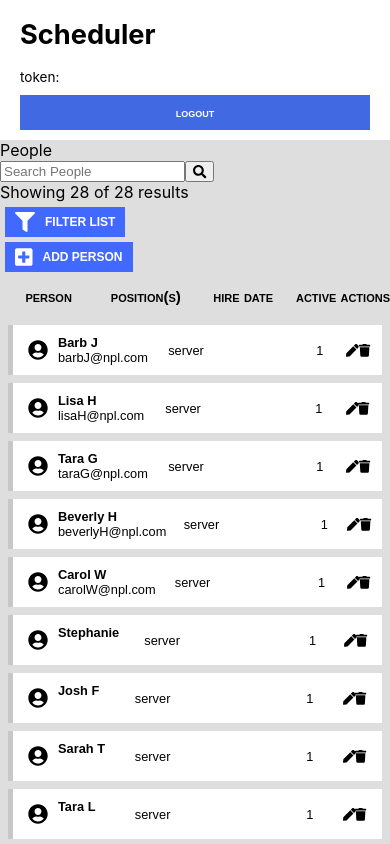
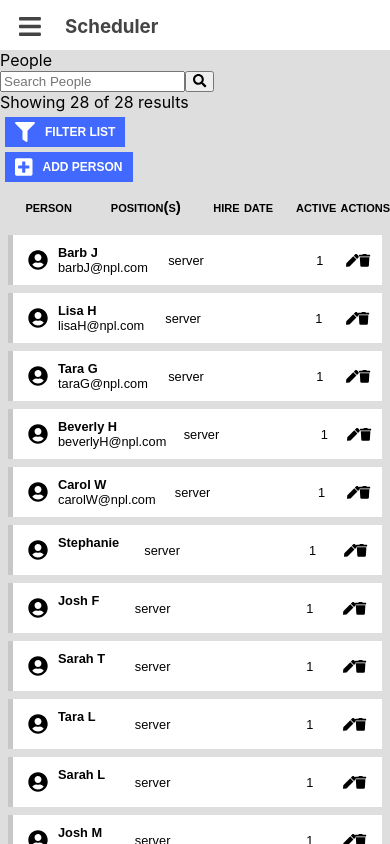
Before and after one commit to matthewray-pgh/scheduler, a React (Create React App) app: page /people in a window 390 px wide. Shown: the top 844 px of the page. Built offline with nearby package versions, Linux system fonts and the light colour scheme.

Commit message:
feat: moved logout and solidify mobile menu actions.

```diff
--- a/src/components/Layout.js
+++ b/src/components/Layout.js
@@ -2,28 +2,13 @@ import React from "react";
 
 import { Outlet } from "react-router-dom";
 
-import { useAuth } from "./Auth";
 import { SideNav } from "./SideNav";
-import { FormFieldButton } from "./FormFieldButton.js";
 
 import "../styles/Layout.scss";
 
 export const Layout = () => {
-  const { token, onLogout } = useAuth();
-
-  const handleUserLogout = () => {
-    onLogout();
-  };
-
   return (
     <main>
-      <header className="layout__header">
-        <h1 className="layout__header--title">Scheduler</h1>
-        <div className="layout__header--detail">token: {token}</div>
-        <div className="layout__header--logout-button">
-          <FormFieldButton label="logout" onClickHandler={handleUserLogout} />
-        </div>
-      </header>
       <section className="layout__main">
         <SideNav />
         <section className="layout__content">
--- a/src/components/SideNav.js
+++ b/src/components/SideNav.js
@@ -1,7 +1,9 @@
-import React from "react";
+import React, { useEffect, useState } from "react";
 import { Link } from "react-router-dom";
+import { FontAwesomeIcon } from "@fortawesome/react-fontawesome";
 
-import { FontAwesomeIcon } from "@fortawesome/react-fontawesome";
+import { useWindow } from "../components/UseWindow";
+import { useAuth } from "./Auth";
 
 import "../styles/SideNav.scss";
 import {
@@ -11,20 +13,75 @@ import {
   faHome,
   faTasks,
   faUsers,
+  faSignOutAlt,
+  faUserAlt,
+  faBars,
+  faTimes,
 } from "@fortawesome/free-solid-svg-icons";
 
 export const SideNav = () => {
+  const [showMobileMenu, setShowMobileMenu] = useState(false);
+  const { token, onLogout } = useAuth();
+
+  const handleUserLogout = () => {
+    setShowMobileMenu(false);
+    onLogout();
+  };
+
+  useEffect(() => {
+    console.log(`showMobileMenu - ${showMobileMenu}`);
+  });
+
+  const handleMobileMenuClick = () => {
+    console.log(`CLICKED- ${showMobileMenu}`);
+    setShowMobileMenu(!showMobileMenu);
+  };
+
+  const handleOnNavClicked = () => {
+    setShowMobileMenu(false);
+  };
+
   return (
-    <aside className="aside">
-      <ul className="aside__nav">
+    <>
+      <aside className="aside">
+        <div className="aside__heading">
+          <button
+            className="aside__mobile-button"
+            onClick={handleMobileMenuClick}
+          >
+            <FontAwesomeIcon
+              className="aside__mobile-button--icon"
+              icon={showMobileMenu ? faTimes : faBars}
+            />
+          </button>
+          <h1>Scheduler</h1>
+        </div>
+        <div className="aside__nav">
+          <Menu token={token} handleUserLogout={handleUserLogout} />
+        </div>
+      </aside>
+
+      <div
+        className={showMobileMenu ? "mobile__nav--show" : "mobile__nav--hide"}
+      >
+        <Menu token={token} handleUserLogout={handleUserLogout} />
+      </div>
+    </>
+  );
+};
+
+const Menu = ({ token, handleUserLogout, handleUserNaigate }) => {
+  return (
+    <>
+      <ul>
         <li>
-          <Link to="/dashboard">
+          <Link to="/dashboard" onClick={handleUserNaigate}>
             <FontAwesomeIcon className="aside__nav--icon" icon={faChartBar} />
             <span className="aside__nav--text">Dashboard</span>
           </Link>
         </li>
         <li>
-          <Link to="/schedule">
+          <Link to="/schedule" onClick={handleUserNaigate}>
             <FontAwesomeIcon
               className="aside__nav--icon"
               icon={faCalendarAlt}
@@ -33,30 +90,46 @@ export const SideNav = () => {
           </Link>
         </li>
         <li>
-          <Link to="/Shifts">
+          <Link to="/Shifts" onClick={handleUserNaigate}>
             <FontAwesomeIcon className="aside__nav--icon" icon={faTasks} />
             <span className="aside__nav--text">Shifts</span>
           </Link>
         </li>
         <li>
-          <Link to="/sections">
+          <Link to="/sections" onClick={handleUserNaigate}>
             <FontAwesomeIcon className="aside__nav--icon" icon={faTasks} />
             <span className="aside__nav--text">Sections</span>
           </Link>
         </li>
         <li>
-          <Link to="/people">
+          <Link to="/people" onClick={handleUserNaigate}>
             <FontAwesomeIcon className="aside__nav--icon" icon={faUsers} />
             <span className="aside__nav--text">People</span>
           </Link>
         </li>
         <li>
-          <Link to="/configuration">
+          <Link to="/configuration" onClick={handleUserNaigate}>
             <FontAwesomeIcon className="aside__nav--icon" icon={faCogs} />
             <span className="aside__nav--text">Settings</span>
           </Link>
         </li>
       </ul>
-    </aside>
+      <div className="aside__nav--divider"></div>
+      <ul>
+        <li>
+          <Link to="/" onClick={handleUserNaigate}>
+            <FontAwesomeIcon className="aside__nav--icon" icon={faUserAlt} />
+            <span className="aside__nav--text">Account</span>
+          </Link>
+        </li>
+        <li>
+          <Link to="/login" onClick={handleUserLogout}>
+            <FontAwesomeIcon className="aside__nav--icon" icon={faSignOutAlt} />
+            <span className="aside__nav--text">Logout</span>
+          </Link>
+        </li>
+      </ul>
+      <div className="aside__text">token: {token}</div>
+    </>
   );
 };
--- a/src/styles/Dashboard.scss
+++ b/src/styles/Dashboard.scss
@@ -1,6 +1,7 @@
 .dashboard {
   &__main {
     height: 100vh;
+    padding: 10px;
   }
 }
 
--- a/src/styles/Layout.scss
+++ b/src/styles/Layout.scss
@@ -15,16 +15,6 @@
     &__header {
       display: grid;
       grid-template-columns: auto auto 100px;
-
-      &--detail {
-        padding: 10px;
-        align-self: center;
-        justify-self: end;
-      }
-
-      &--logout-button {
-        padding: 10px 0;
-      }
     }
 
     &__main {
@@ -53,6 +43,7 @@
       height: 100vh;
       display: grid;
       grid-template-columns: 1fr;
+      grid-template-rows: 50px auto;
     }
   }
 }
--- a/src/styles/Schedule.scss
+++ b/src/styles/Schedule.scss
@@ -8,7 +8,7 @@
     grid-template-columns: 1fr auto;
 
     &__people {
-      min-width: 175px;
+      min-width: 125px;
     }
 
     &__shifts {
@@ -147,6 +147,10 @@
 
 .table {
   font-size: 0.75em;
+
+  &__cell {
+    align-self: center;
+  }
 }
 
 .employee-card {
@@ -199,6 +203,7 @@
   margin: 1px 2px;
   min-height: 10px;
 
+  text-align: center;
   font-variant: small-caps;
   color: #8a8a8a;
 }
--- a/src/styles/SideNav.scss
+++ b/src/styles/SideNav.scss
@@ -2,11 +2,26 @@
   background-color: var(--dark);
   color: var(--light-gray);
 
+  &__heading {
+    padding: 5px;
+    text-align: center;
+
+    background-color: var(--white);
+    color: var(--dark);
+  }
+
   &__nav {
+    &--divider {
+      border-bottom: solid 1px var(--light-gray);
+      margin: 0 20px;
+    }
+
+    & ul {
       margin: 0 auto;
       padding: 10px;
       list-style: none;
       list-style-type: none;
+    }
   }
 
   &__nav li {
@@ -31,28 +46,128 @@
     color: inherit;
     cursor: pointer;
   }
+
+  &__text {
+    font-size: 12px;
+    margin: 10px;
+    text-align: center;
+    position: absolute;
+    bottom: 0;
+  }
+}
+
+.aside__mobile-button {
+  display: none;
+}
+
+.mobile {
+  &__nav {
+    &--show {
+      display: none;
+    }
+
+    &--hide {
+      display: none;
+    }
+  }
 }
 
 /* desktops */
 @media (min-width: 768) {
+
 }
 
 /* tablet */
 @media (min-width: 480px) and (max-width: 768px) {
   .aside {
-    &__nav--icon {
+    &__nav{
+      &--icon {
         font-size: 20px;
       }
 
-    &__nav--text {
+      &--text {
         display: none;
       }
     }
   }
 
+
+}
+
 /* mobile */
 @media (max-width: 480px) {
   .aside {
+    &__nav {
+      display: none;
+
+      &--divider {
+        border-bottom: solid 1px var(--gray);
+        margin: 0 20px;
+      }
+    }
+
+    &__heading {
+      display: grid;
+      grid-template-columns: 50px auto;
+
+      & h1 {
+        text-align: left;
+        margin: 10px;
+      }
+    }
+
+    &__mobile-button {
+      display: block;
+      border: none;
+      background-color: var(--white);
+
+      &--icon {
+        border: none;
+        color: var(--dark);
+        font-size: 25px;
+      }
+    }
+
+    &__text {
+      margin: 10px;
+      width: 100%;
+      text-align: center;
+      color: var(--dark);
+      position: absolute;
+      bottom: 0;
+    }
+  }
+
+  .mobile {
+    &__nav {
+      &--show {
+        display: block;
+        min-height: 100vh;
+
+        & ul {
+          margin: 0 auto;
+          padding: 10px;
+          list-style: none;
+          list-style-type: none;
+
+          & li {
+            padding: 20px;
+            text-align: left;
+          }
+
+          & li a {
+            color: var(--dark);
+            text-decoration: none;
+
+            display: grid;
+            grid-template-columns: 40px auto;
+          }
+        }
+      }
+
+      &--hide{
         display: none;
       }
     }
+  }
+}
```
Lines whose indentation alone changed are shown as unchanged.
